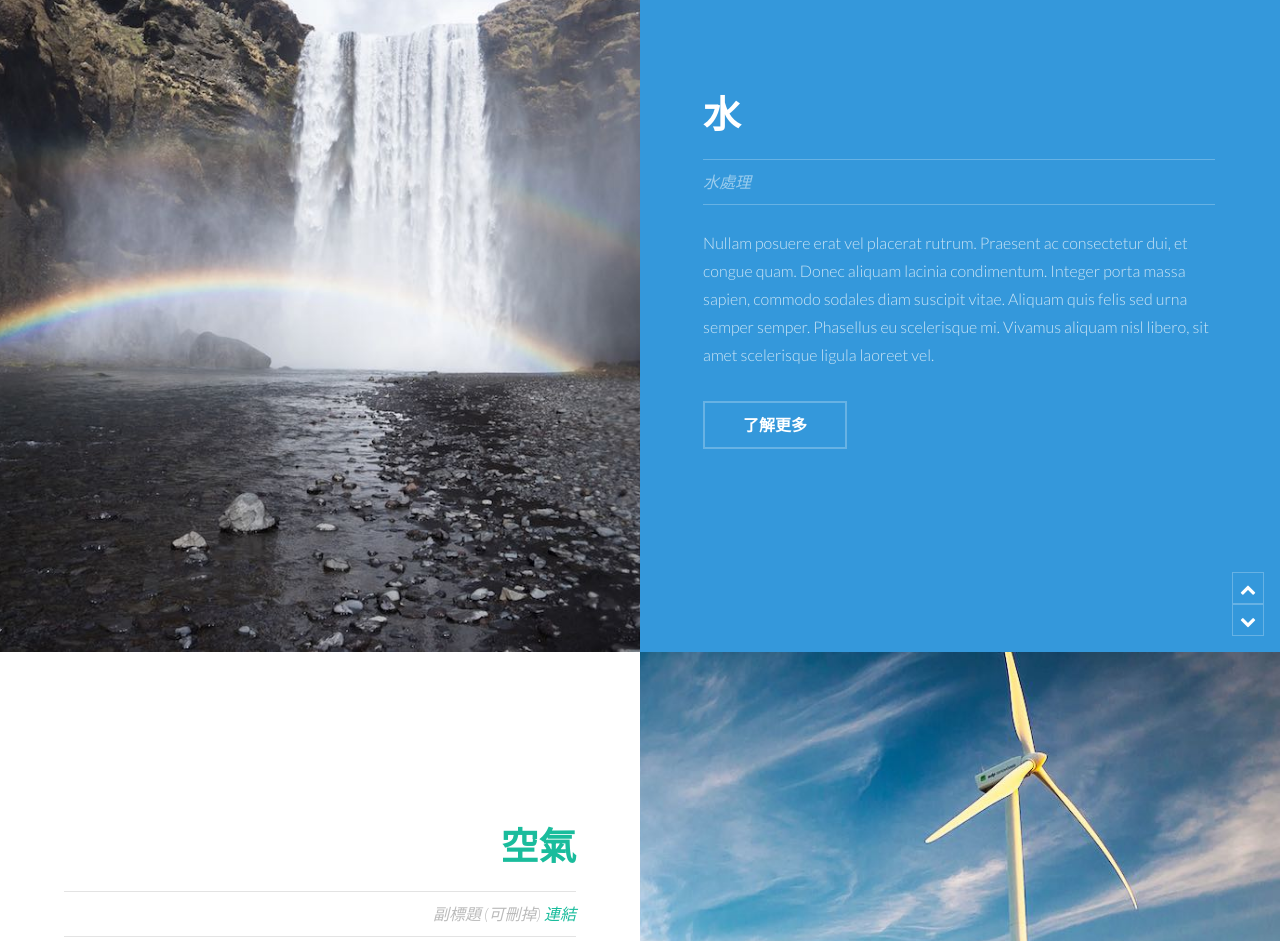
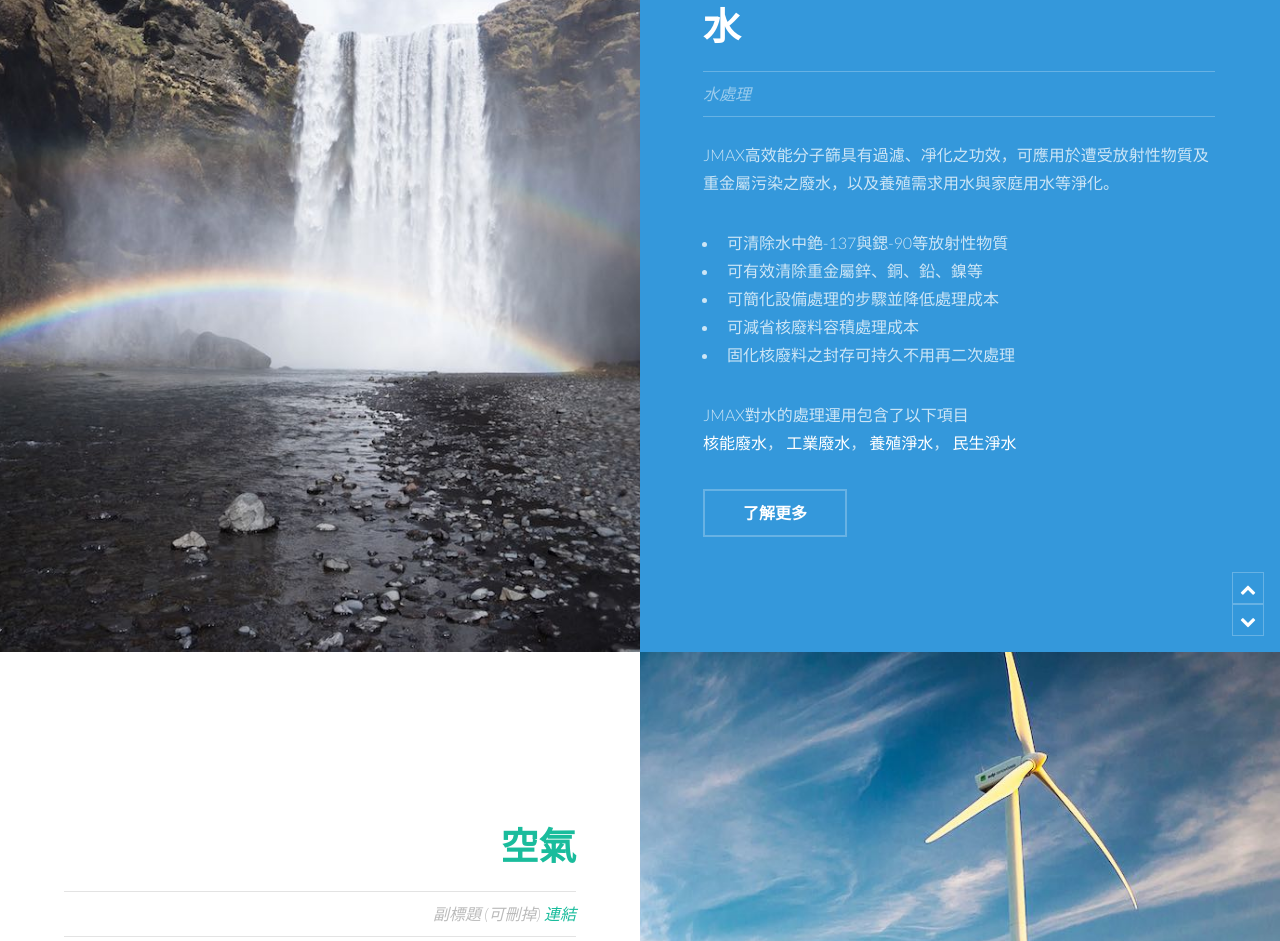
Before and after one commit to jmax-innovation/jmax-innovation.github.io, a plain HTML site: page index.html in a window 1280 px wide. Shown: the part 1517-2458 px from the top of the page. Drawn offline with Linux system fonts and the light colour scheme.

Commit message:
Updates content of water

```diff
--- a/index.html
+++ b/index.html
@@ -79,7 +79,21 @@
 							<h2><a href="generic.html">水</a></h2>
 							<p class="info">水處理</p>
 						</header>
-						<p>Nullam posuere erat vel placerat rutrum. Praesent ac consectetur dui, et congue quam. Donec aliquam lacinia condimentum. Integer porta massa sapien, commodo sodales diam suscipit vitae. Aliquam quis felis sed urna semper semper. Phasellus eu scelerisque mi. Vivamus aliquam nisl libero, sit amet scelerisque ligula laoreet vel.</p>
+						<p>JMAX高效能分子篩具有過濾、凈化之功效，可應用於遭受放射性物質及重金屬污染之廢水，以及養殖需求用水與家庭用水等淨化。
+							<ul>
+								<li>可清除水中銫-137與鍶-90等放射性物質</li>
+								<li>可有效清除重金屬鋅、銅、鉛、鎳等</li>
+								<li>可簡化設備處理的步驟並降低處理成本</li>
+								<li>可減省核廢料容積處理成本</li>
+								<li>固化核廢料之封存可持久不用再二次處理</li>
+							</ul>
+						</p>
+						<p>JMAX對水的處理運用包含了以下項目<br/>
+							<a href=#>核能廢水</a>，
+							<a href=#>工業廢水</a>，
+							<a href=#>養殖淨水</a>，
+							<a href=#>民生淨水</a>
+						</p>
 						<ul class="actions">
 							<li><a href="generic.html" class="button alt">了解更多</a></li>
 						</ul>
```
